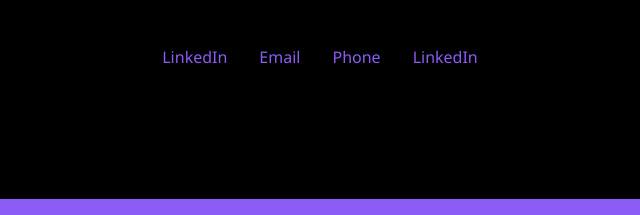
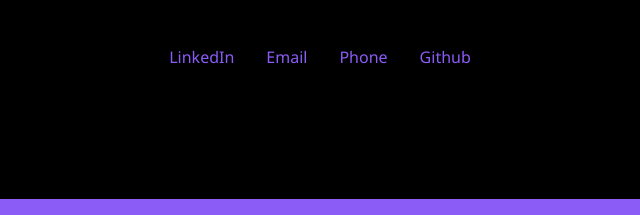
Before and after one commit to Jay-mac-art/jay-mac-art-portfolio, a plain HTML site: page index.html in a window 1280 px wide. Shown: the part 3527-3742 px from the top of the page, 320-960 px from the left. Drawn offline with nearby package versions, Linux system fonts and the light colour scheme.

Commit message:
Update index.html

```diff
--- a/index.html
+++ b/index.html
@@ -400,7 +400,7 @@
                 <a href="https://www.linkedin.com/in/jayant-kumar-7722ss/" class="contact-link" target="_blank">LinkedIn</a>
                 <a href="mailto:jayantk7722@gmail.com" class="contact-link">Email</a>
                 <a href="tel:7011094328" class="contact-link">Phone</a>
-                  <a href="https://www.linkedin.com/in/jayant-kumar-7722ss/" class="contact-link" target="_blank">LinkedIn</a>
+                  <a href="https://github.com/Jay-mac-art" class="contact-link" target="_blank">Github</a>
             </div>
         </div>
     </section>
```
